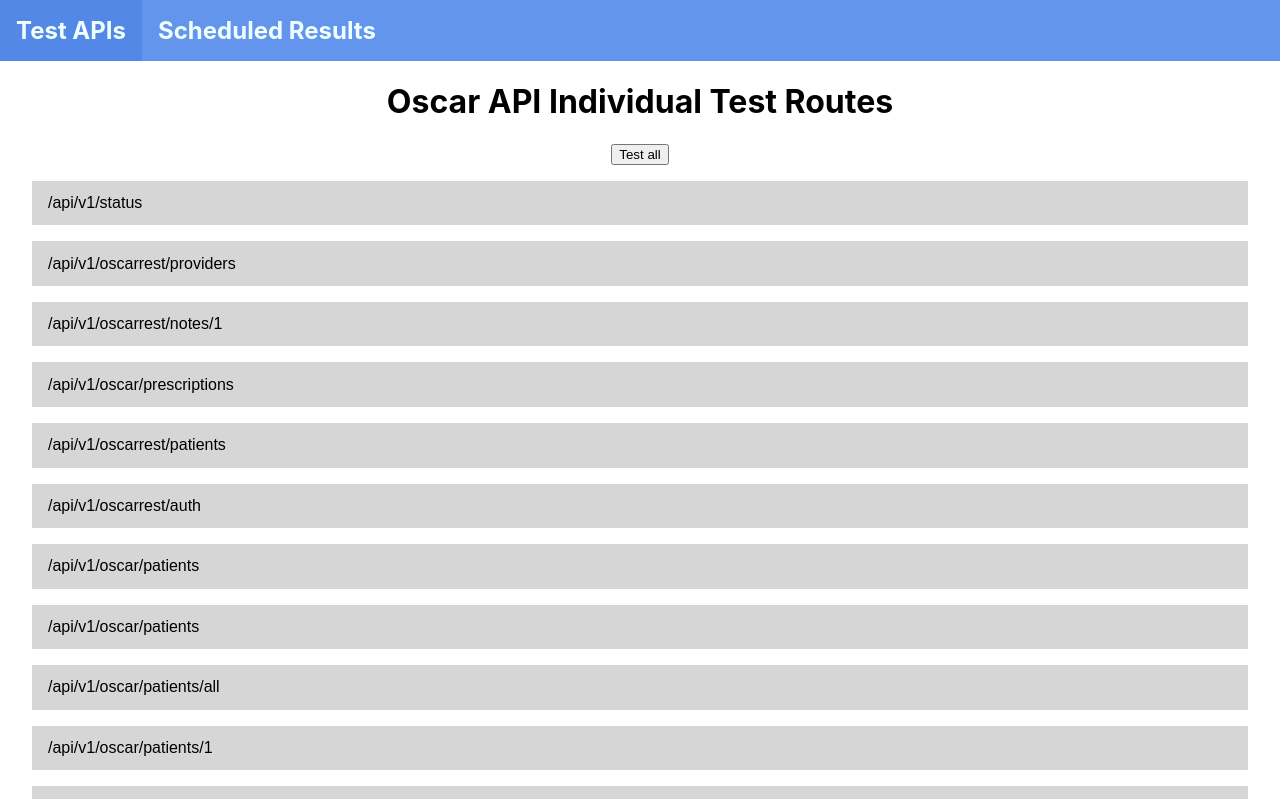
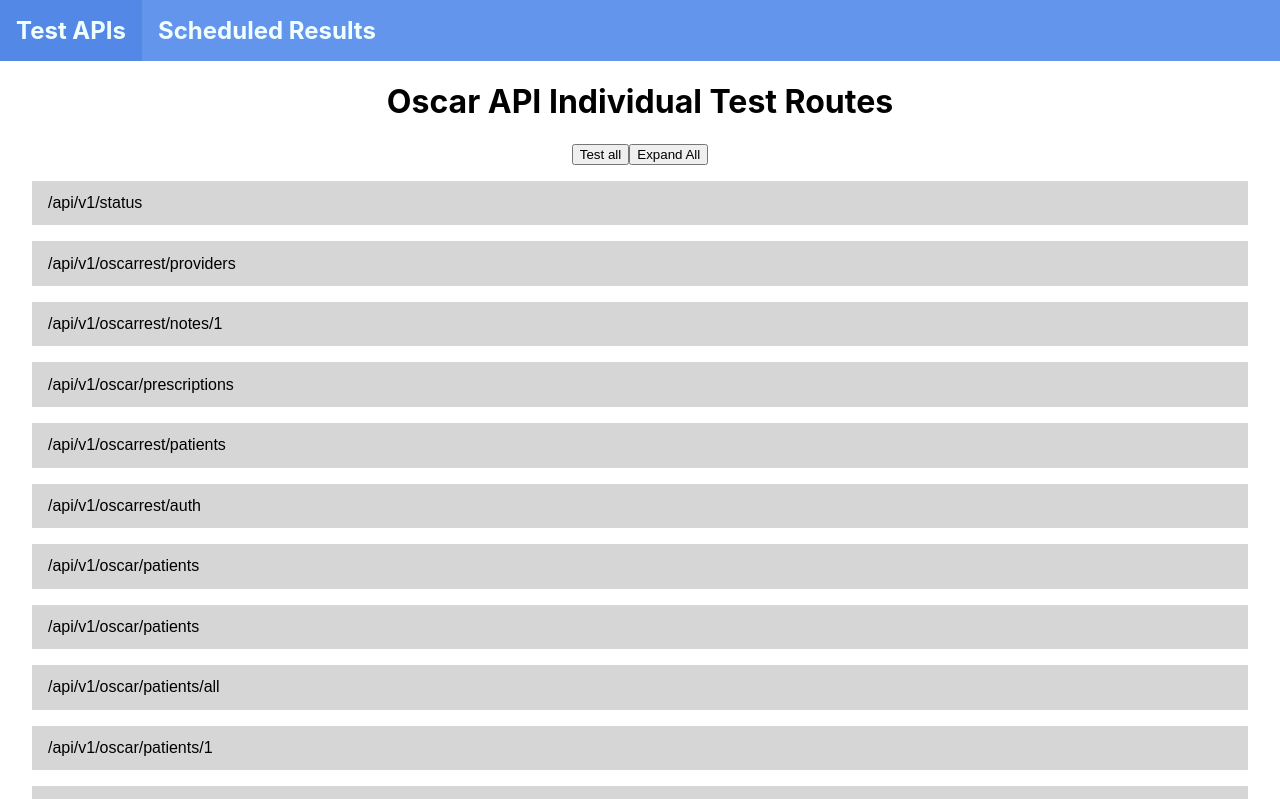
Before and after one commit to stephanmajor12/oscar-api-test-runner, a React (Create React App) app: page / in a window 1280 px wide. Shown: the top 799 px of the page. Built offline with nearby package versions, Linux system fonts and the light colour scheme.

Commit message:
Add button css file. Add collapse all, expand all toggle. Uses refs.

```diff
--- a/src/components/IndependentTestResults/apiitem.jsx
+++ b/src/components/IndependentTestResults/apiitem.jsx
@@ -43,9 +43,14 @@
       });
   }, [api]);
 
+  const expandContract = useCallback((isExpanded) => {
+    console.log(isExpanded);
+    isExpanded ? setShowMenu(false) : setShowMenu(true);
+  }, []);
+
   useEffect(() => {
-    callBack(queryAPI);
-  }, [callBack, queryAPI]);
+    callBack({ queryAPI, expandContract });
+  }, [callBack, queryAPI, expandContract]);
 
   return (
     <div className="list-item">
--- a/src/components/IndependentTestResults/index.jsx
+++ b/src/components/IndependentTestResults/index.jsx
@@ -1,4 +1,4 @@
-import { React, useRef } from "react";
+import { React, useCallback, useRef, useState } from "react";
 import ApiItem from "./apiitem";
 
 const apis = [
@@ -94,29 +94,46 @@
 ];
 
 export default function IndependentResults() {
+  const [expanded, setExpanded] = useState(false);
+
   const testRefs = useRef([]);
-  const setCallbacks = function (callback) {
-    testRefs.current.push(callback);
-  };
+  const expandRefs = useRef([]);
+  const setCallback = useCallback((callback) => {
+    testRefs.current.push(callback.queryAPI);
+    expandRefs.current.push(callback.expandContract);
+  }, []);
 
+  console.log("App Rerender");
   return (
     <div className="menu">
       <h1>Oscar API Individual Test Routes</h1>
 
+      <div>
         <button
           onClick={() => {
-          console.log(testRefs.current.length);
+            console.log("Test refs length:", testRefs.current.length);
 
-          testRefs.current.forEach((item, i) => {
-            item();
+            testRefs.current.forEach((test, i) => {
+              test();
             });
+            setExpanded(true);
           }}
         >
           Test all
         </button>
-
+        <button
+          onClick={() => {
+            expanded ? setExpanded(false) : setExpanded(true);
+            expandRefs.current.forEach((expand, i) => {
+              expand(expanded);
+            });
+          }}
+        >
+          {expanded ? <p>Collapse All</p> : <p>Expand All</p>}
+        </button>
+      </div>
       {apis.map((api, i) => {
-        return <ApiItem key={i} api={api} callBack={setCallbacks} />;
+        return <ApiItem key={i} api={api} callBack={setCallback} />;
       })}
     </div>
   );
```
Also changed, not shown: src/components/IndependentTestResults/css/button.css (added). Lines whose indentation alone changed are shown as unchanged.
